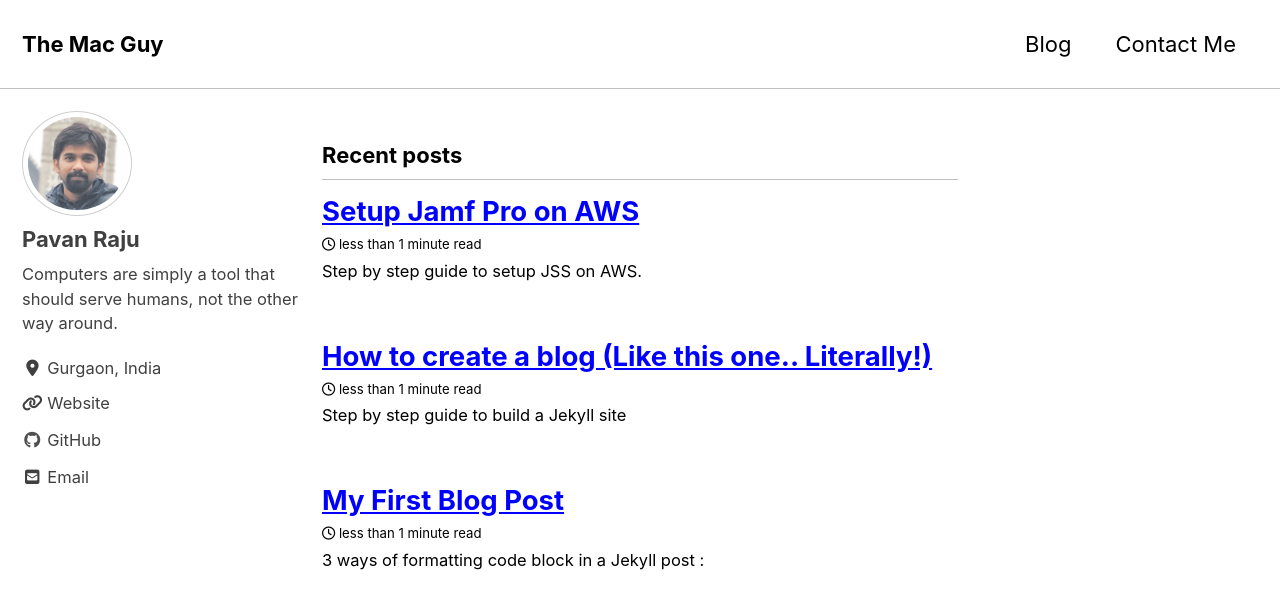
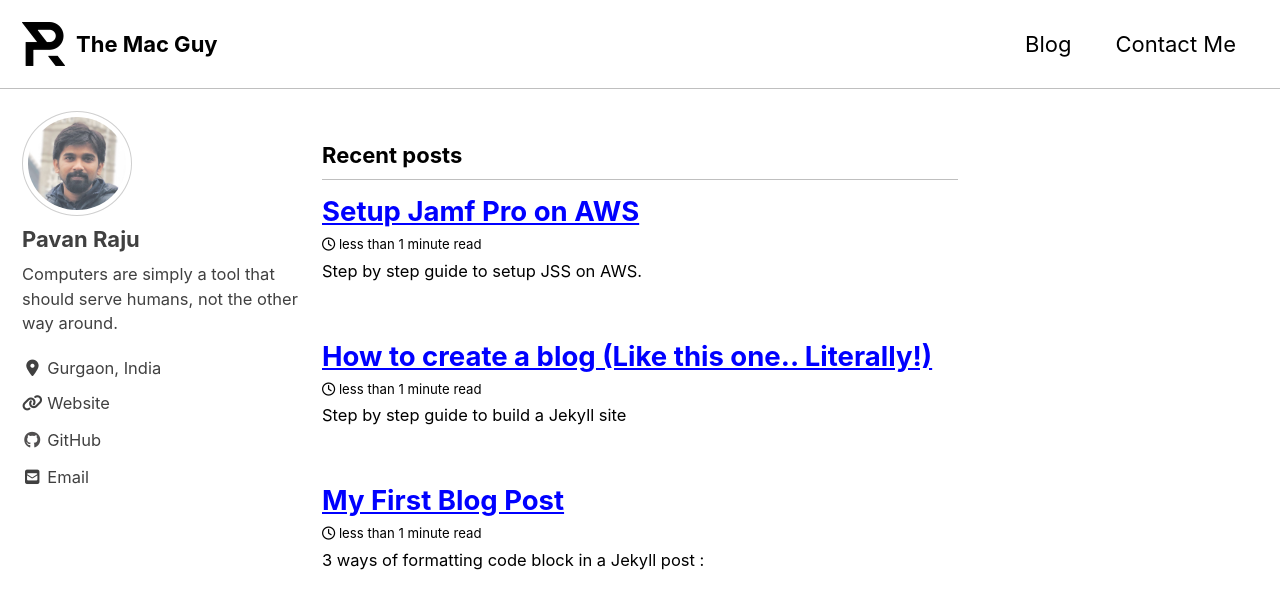
Before and after one commit to iampavan/themacguy, a Jekyll site: the page built from index.html, in a window 1280 px wide and 900 px high. Shown: the top 609 px of the window. Built offline with Jekyll 4.4.1, drawn with Linux system fonts in a browser that asks for light colours; cached includes are drawn as plain includes; nearby versions of some CDN libraries; the list of posts is cut into pages by our own code.

Commit message:
Added blog logo

```diff
--- a/_config.yml
+++ b/_config.yml
@@ -24,7 +24,7 @@ url                      : # the base hostname & protocol for your site e.g. "ht
 baseurl                  : # the subpath of your site, e.g. "/blog"
 repository               : iampavan # GitHub username/repo-name e.g. "mmistakes/minimal-mistakes"
 teaser                   : # path of fallback teaser image, e.g. "/assets/images/500x300.png"
-logo                     : # path of logo image to display in the masthead, e.g. "/assets/images/88x88.png"
+logo                     : "/images/Logo.png"
 masthead_title           : # overrides the website title displayed in the masthead, use " " for no title
 # breadcrumbs            : false # true, false (default)
 words_per_minute         : 200
```
Also changed, not shown: images/Logo.png (added).
